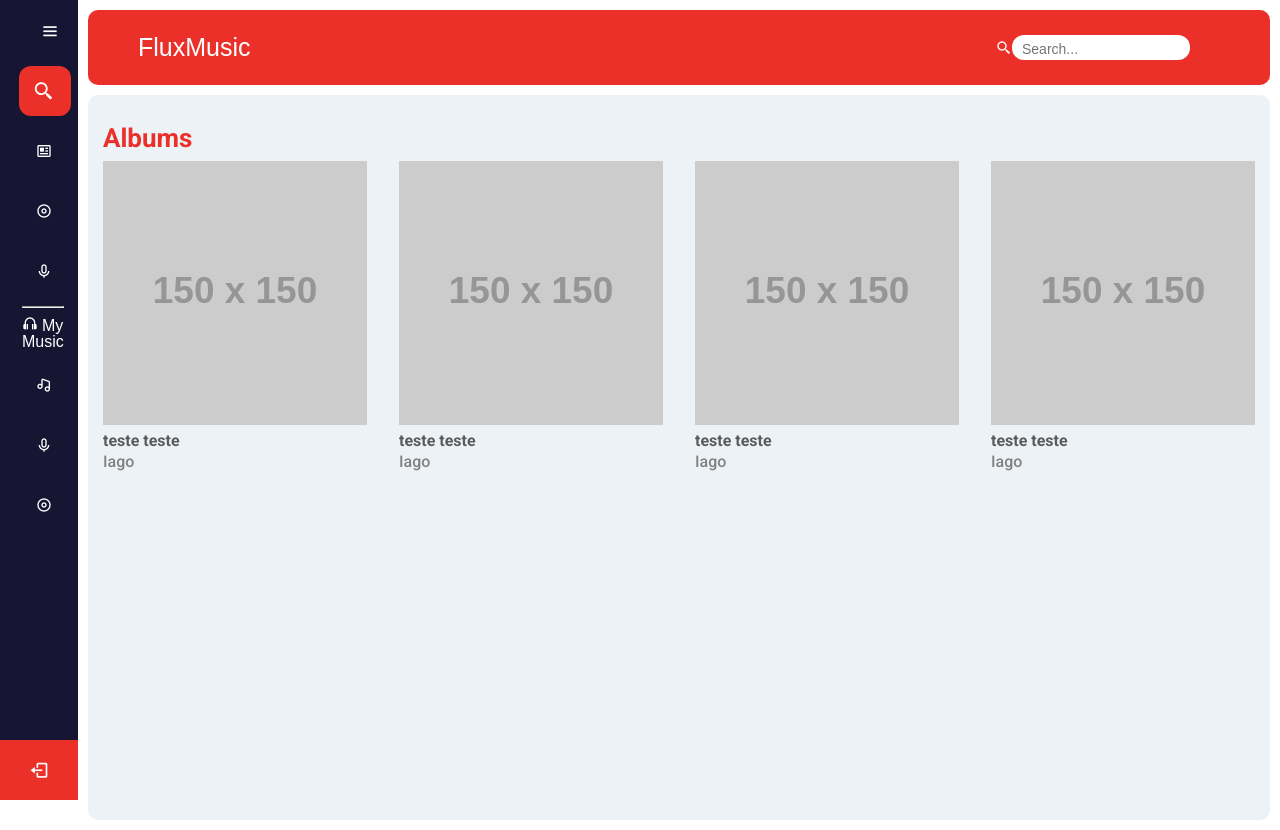
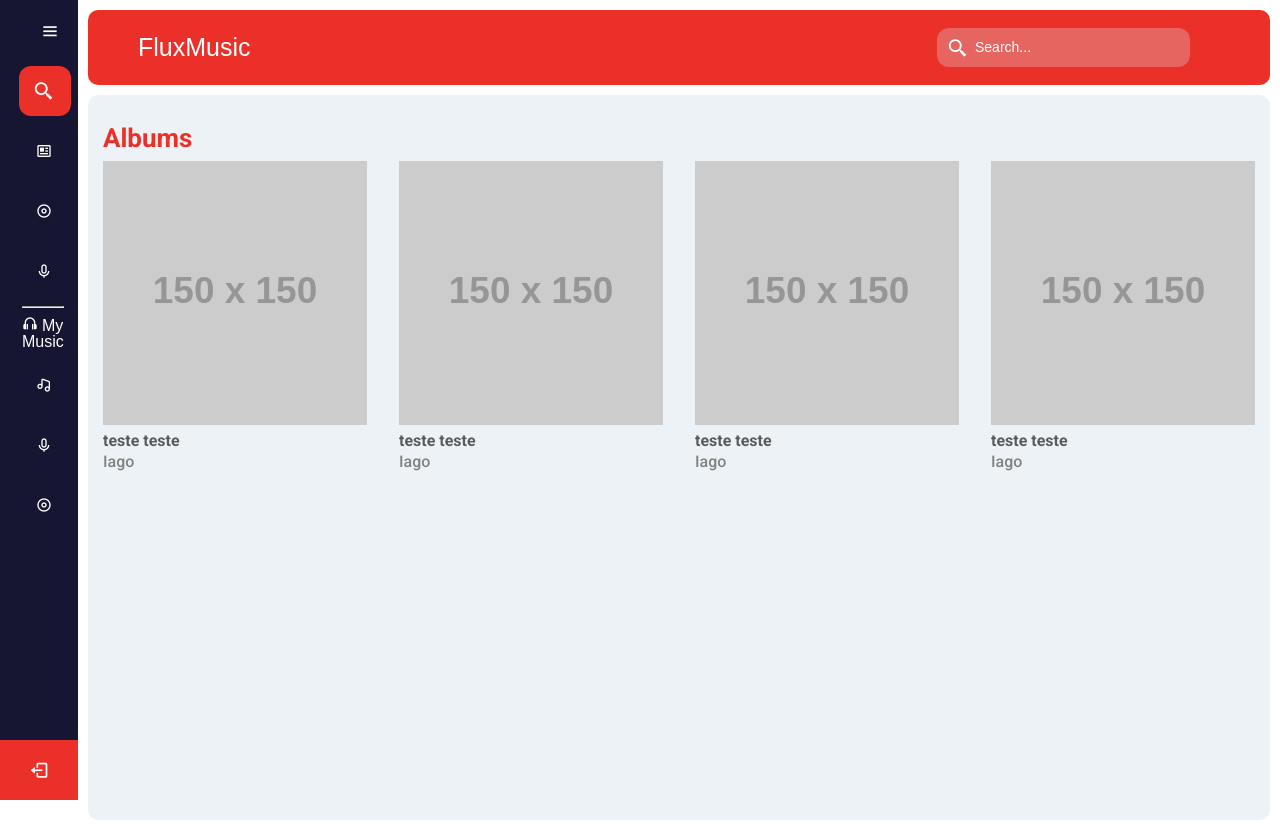
Before and after one commit to Iagohcc/teste_front_end_goFlux, a React (Create React App) app in the folder aplicacao/: page /albums in a window 1280 px wide. Built offline with nearby package versions, Linux system fonts and the light colour scheme.

Commit message:
feat: ajuste input search header

```diff
--- a/aplicacao/src/assets/styles/components/_header.scss
+++ b/aplicacao/src/assets/styles/components/_header.scss
@@ -12,7 +12,7 @@
     width: 100%;
     justify-content: center;
 
-    @media (min-width: 992px) {
+    @media (min-width: 700px) {
       display: flex;
       justify-content: space-between;
     }
@@ -21,7 +21,7 @@
       color: #fff;
       font-size: 25px;
 
-      @media (min-width: 992px) {
+      @media (min-width: 700px) {
         padding: 5px 5px 5px 50px;
       }
     }
@@ -30,23 +30,32 @@
       display: flex;
       align-items: center;
       color: #fff;
+      margin-left: 5px;
 
-      @media (min-width: 992px) {
+      @media (min-width: 700px) {
         padding: 5px 80px 5px 5px;
       }
 
+      .bx-search-alt-2 {
+        position: absolute;
+        z-index: 99;
+        color: #fff;
+        font-size: 22px;
+        padding: 10px;
+      }
+
       input {
+        background-color: rgba(222, 222, 222, 0.3);
+        border: none;
+        outline: none;
         border-radius: 12px;
-        outline: none;
-        border: none;
-        background: #fff;
-        padding-left: 10px;
-        font-size: 20px;
-        width: 178px;
+        padding: 12px 38px;
+        color: #fff;
       }
 
       input::placeholder {
         font-size: 14px;
+        color: #fff;
       }
     }
   }
--- a/aplicacao/src/components/Layout/index.js
+++ b/aplicacao/src/components/Layout/index.js
@@ -105,8 +105,8 @@ class Layout extends React.Component {
                 <h1>FluxMusic</h1>
               </div>
               <div className="header-content__header-painel__search-header">
-                <i class="bx bx-search-alt-2"></i>
-                <input type="text" placeholder="Search..."></input>
+              <i class="bx bx-search-alt-2"></i>
+              <input type="text" placeholder="Search..."></input>
               </div>
             </div>
           </div>
```
